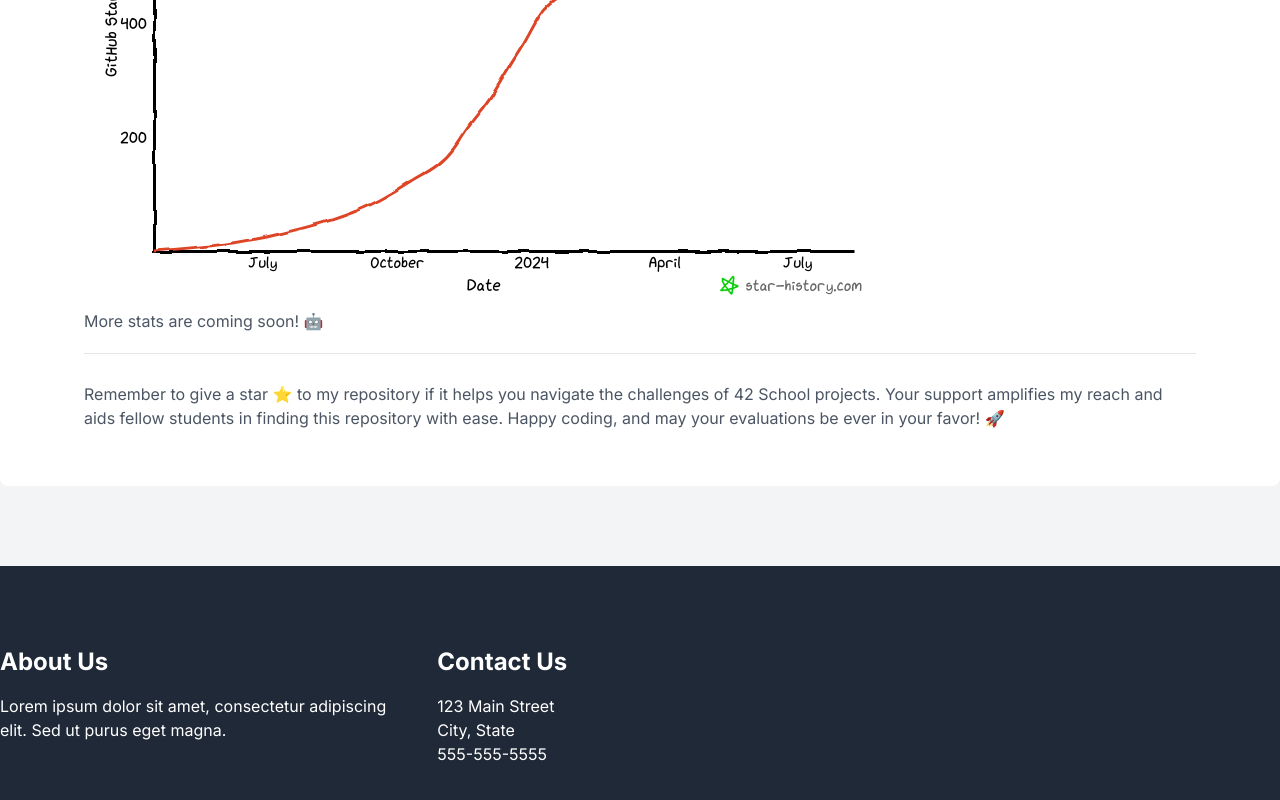
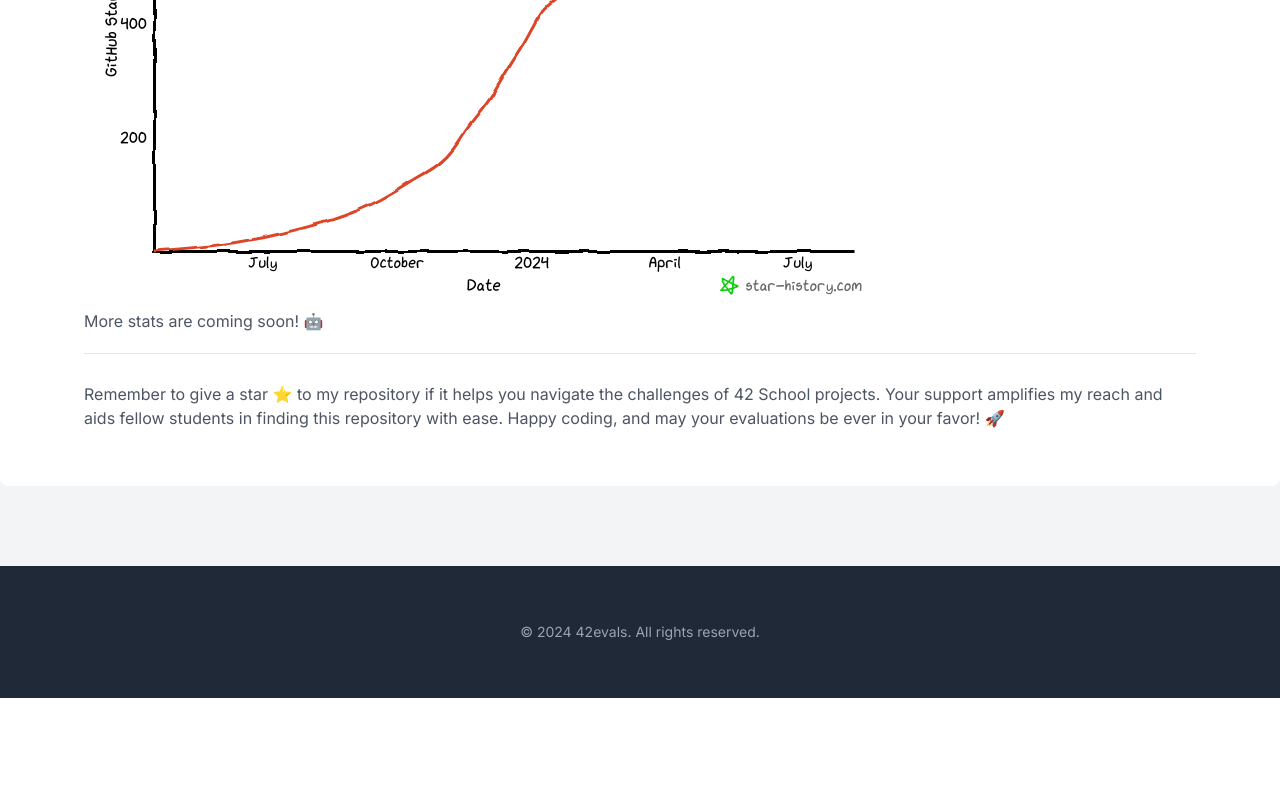
Before and after one commit to shahriarmehedi/42-evals, a Next.js app: page / in a window 1280 px wide. Shown: the part 3347-4147 px from the top of the page. After the commit the page ends 4045 px from the top, so only its background shows below. Built offline with nearby package versions, Linux system fonts and the light colour scheme.

Commit message:
stable frontend 2

```diff
--- a/components/Footer.jsx
+++ b/components/Footer.jsx
@@ -2,22 +2,11 @@ import React from 'react'
 
 function Footer() {
     return (
-        <footer className='bg-gray-800 text-white py-20'>
-            <div className="max-w-7xl mx-auto">
-                <div className="grid grid-cols-1 md:grid-cols-2 lg:grid-cols-3 gap-8">
-                    <div>
-                        <h2 className="text-2xl font-bold">About Us</h2>
-                        <p className="mt-4">Lorem ipsum dolor sit amet, consectetur adipiscing elit. Sed ut purus eget magna.</p>
-                    </div>
-                    <div>
-                        <h2 className="text-2xl font-bold">Contact Us</h2>
-                        <p className="mt-4">123 Main Street</p>
-                        <p>City, State</p>
-                        <p>
-                            <a href="tel:555-555-5555">555-555-5555</a>
-                        </p>
-                    </div>
-                </div>
+        <footer className='bg-gray-800 text-white py-14'>
+            <div className="max-w-7xl mx-auto text-gray-400">
+
+                <p className='text-center text-sm'>© 2024 42evals. All rights reserved.</p>
+
             </div>
         </footer>
     )
```
